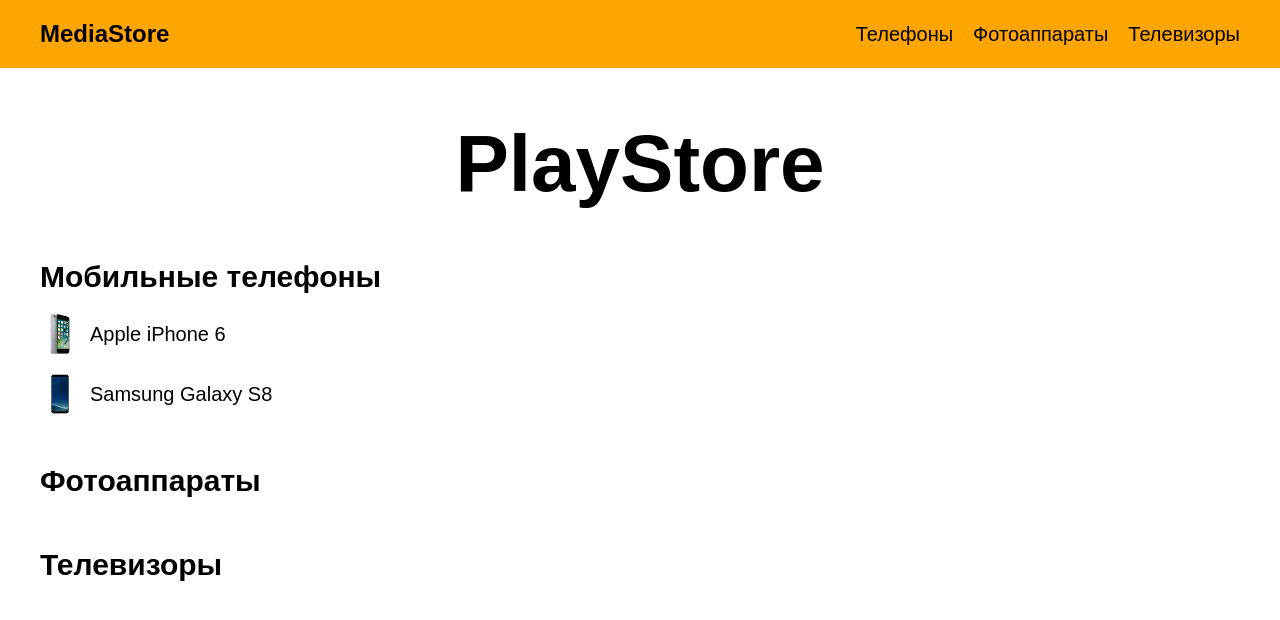
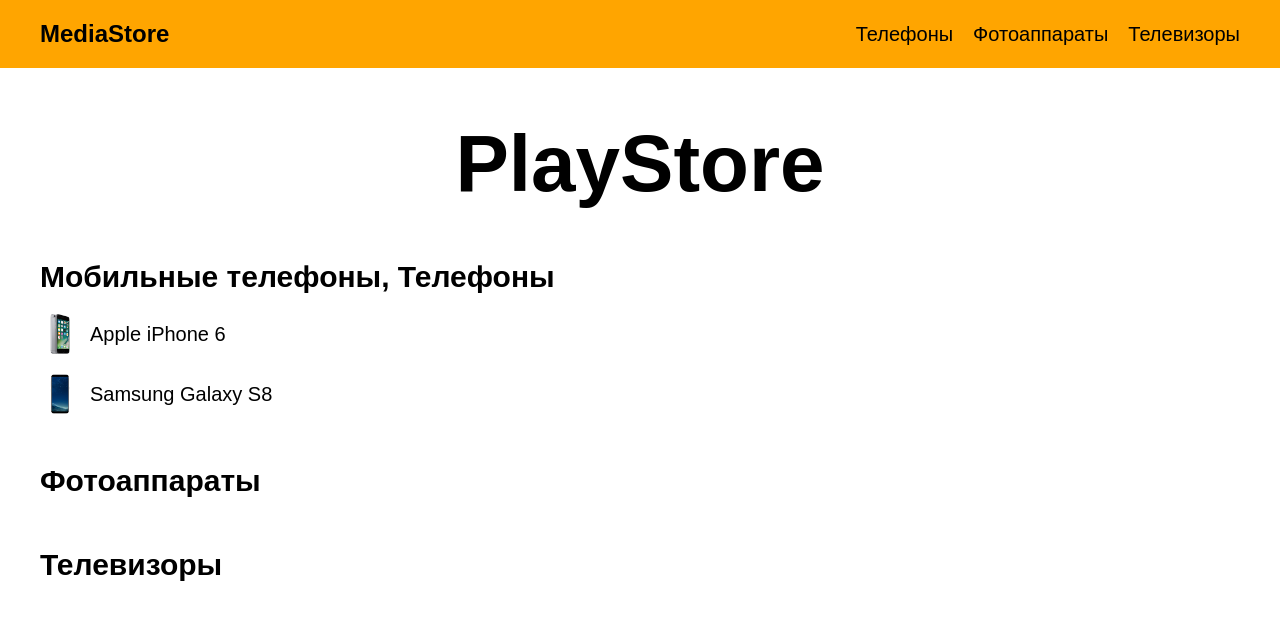
Before and after one commit to GarussmIthub/ItHun_html_css_101122, a plain HTML site: page index.html in a window 1280 px wide. Drawn offline with Linux system fonts and the light colour scheme; files whose address does not match are found by name.

```diff
--- a/index.html
+++ b/index.html
@@ -17,7 +17,7 @@
 	<main>
 	<h1>PlayStore</h1>
 	<div>
-		<h2 id="phone">Мобильные телефоны</h3>
+		<h2 id="phone">Мобильные телефоны, Телефоны</h3>
 			<p>
 				<a href="../store/products/mobile/apple/Apple_iPhone_6.html">
 					<img src="../store/images/Apple_iPhone_6.jpg" alt="Apple iPhone 6">Apple iPhone 6
```
